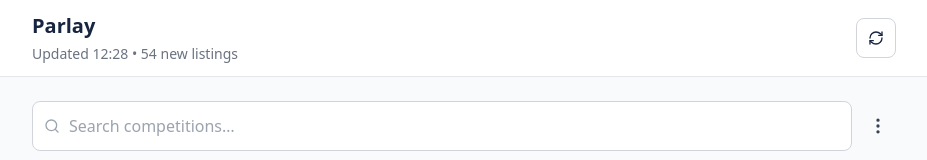
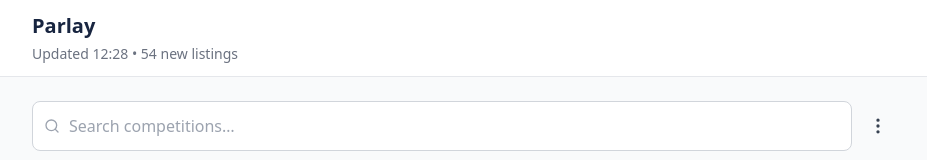
Before and after one commit to ahandofglory/comp-hunt-starter, a React (Vite) app: page / in a window 1280 px wide. Shown: the top 160 px of the page, without its empty margins (176-1103 px from the left). Built offline with nearby package versions, Linux system fonts and the light colour scheme.

Commit message:
Remove manual refresh UI

```diff
--- a/src/ui/App.tsx
+++ b/src/ui/App.tsx
@@ -4,7 +4,6 @@ import { Competition } from "../types";
 import { CompetitionCard } from "./CompetitionCard";
 import {
   MoreVertical,
-  RefreshCw,
   Search,
   Trash2,
   Upload,
@@ -26,7 +25,10 @@ type PersistState = {
   firstSeenAt: Record<string, string>; // id -> ISO
 };
 
-type IngestionSummary = { pulledAtIso?: string; totals?: { all?: number; bySource?: Record<string, number> } };
+type IngestionSummary = {
+  pulledAtIso?: string;
+  totals?: { all?: number; bySource?: Record<string, number> };
+};
 type StatusFilter = "all" | "submitted" | "not_submitted" | "saved";
 
 // ===== Storage / migration =====
@@ -39,8 +41,6 @@ function nowIso() {
 }
 
 function migrateFromOlder(parsed: any): PersistState {
-  // v2 shape: { version:2, flags, deleted }
-  // v1-ish shape: { statuses, deleted }
   const flags: Record<string, Flags> = {};
   const deleted: string[] = Array.isArray(parsed?.deleted) ? parsed.deleted : [];
   const firstSeenAt: Record<string, string> = {};
@@ -60,8 +60,6 @@ function migrateFromOlder(parsed: any): PersistState {
     }
   }
 
-// Do not manufacture firstSeenAt during migration.
-// It will be derived from feed createdAt on first load.
   return { version: 3, flags, deleted, firstSeenAt };
 }
 
@@ -70,7 +68,12 @@ function loadState(): PersistState {
   if (raw) {
     try {
       const parsed = JSON.parse(raw);
-      if (parsed?.version === 3 && parsed?.flags && parsed?.firstSeenAt && Array.isArray(parsed?.deleted)) {
+      if (
+        parsed?.version === 3 &&
+        parsed?.flags &&
+        parsed?.firstSeenAt &&
+        Array.isArray(parsed?.deleted)
+      ) {
         return parsed as PersistState;
       }
     } catch {}
@@ -140,7 +143,9 @@ export default function App() {
   const [persist, setPersist] = useState<PersistState>(() => loadState());
   useEffect(() => saveState(persist), [persist]);
 
-  const [lastSeenMs, setLastSeenMs] = useState<number>(() => Number(localStorage.getItem(LAST_SEEN_KEY) || 0));
+  const [lastSeenMs, setLastSeenMs] = useState<number>(() =>
+    Number(localStorage.getItem(LAST_SEEN_KEY) || 0)
+  );
   useEffect(() => {
     const id = window.setTimeout(() => {
       localStorage.setItem(LAST_SEEN_KEY, String(Date.now()));
@@ -151,8 +156,6 @@ export default function App() {
 
   const [feedItems, setFeedItems] = useState<Competition[]>([]);
   const [ingestion, setIngestion] = useState<IngestionSummary | null>(null);
-  const [feedError, setFeedError] = useState<string | null>(null);
-  const [isReloading, setIsReloading] = useState(false);
   const [localUpdated, setLocalUpdated] = useState<Date | null>(null);
 
   const [query, setQuery] = useState("");
@@ -176,9 +179,7 @@ export default function App() {
     return () => document.removeEventListener("mousedown", onDocClick);
   }, []);
 
-  async function loadFeeds(showSpinner = true) {
-    if (showSpinner) setIsReloading(true);
-    setFeedError(null);
+  async function loadFeeds() {
     try {
       const ts = Date.now();
 
@@ -223,15 +224,15 @@ export default function App() {
       } else {
         setIngestion(null);
       }
-    } catch {
-      setFeedError('Could not refresh data. If you’re local, run "npm run pull:feeds" or check the GitHub Action.');
-    } finally {
-      if (showSpinner) setIsReloading(false);
+    } catch (e) {
+      // Option A: no manual refresh UI, so do not show errors in the interface.
+      // Keep a console breadcrumb for debugging.
+      console.warn("Failed to load feed data", e);
     }
   }
 
   useEffect(() => {
-    loadFeeds(false);
+    loadFeeds();
   }, []);
 
   // Ensure firstSeenAt exists for every id we currently have
@@ -256,22 +257,19 @@ export default function App() {
             ? Date.parse(existingIso)
             : null;
 
-  // If missing, set firstSeenAt using createdAt when possible.
         if (!existingIso) {
-    next.firstSeenAt[item.id] = createdAtMs ? new Date(createdAtMs).toISOString() : nowIso();
+          next.firstSeenAt[item.id] = createdAtMs
+            ? new Date(createdAtMs).toISOString()
+            : nowIso();
           changed = true;
           continue;
         }
 
-  // Repair bad stored data:
-  // If firstSeenAt is much newer than createdAt, snap it back.
-  // This stops old "submitted" items from floating to the top.
         if (createdAtMs && existingMs && existingMs - createdAtMs > 2 * 24 * 60 * 60 * 1000) {
           next.firstSeenAt[item.id] = new Date(createdAtMs).toISOString();
           changed = true;
         }
       }
-
 
       return changed ? next : p;
     });
@@ -279,7 +277,10 @@ export default function App() {
 
   const q = (query || "").toLowerCase();
 
-  const sortedItems = useMemo(() => stableSort(feedItems, persist.firstSeenAt), [feedItems, persist.firstSeenAt]);
+  const sortedItems = useMemo(
+    () => stableSort(feedItems, persist.firstSeenAt),
+    [feedItems, persist.firstSeenAt]
+  );
 
   const preSourceItems = useMemo(() => {
     let items = sortedItems.filter((c) => !persist.deleted.includes(c.id));
@@ -410,7 +411,13 @@ export default function App() {
   const pulledTime = pulledIso ? formatTimeNZ(pulledIso) : "";
 
   const statusLabel = (s: StatusFilter) =>
-    s === "all" ? "All" : s === "submitted" ? "Submitted" : s === "not_submitted" ? "Not submitted" : "Saved";
+    s === "all"
+      ? "All"
+      : s === "submitted"
+      ? "Submitted"
+      : s === "not_submitted"
+      ? "Not submitted"
+      : "Saved";
 
   const pillBase = "px-4 h-12 inline-flex items-center gap-2 rounded-full border text-sm";
   const inactiveStroke = "border-[#e5e7eb] text-gray-800 bg-white";
@@ -428,16 +435,8 @@ export default function App() {
             </div>
           </div>
 
-          <button
-            className={cn(
-              "relative inline-flex items-center justify-center w-10 h-10 rounded-lg border",
-              "border-gray-300 bg-white hover:bg-gray-100"
-            )}
-            title="Reload data"
-            onClick={() => loadFeeds(true)}
-          >
-            <RefreshCw className={cn("h-4 w-4", isReloading && "animate-spin")} aria-hidden />
-          </button>
+          {/* Refresh button removed (Option A). */}
+          <div className="w-10 h-10" aria-hidden />
         </div>
       </header>
 
@@ -477,6 +476,7 @@ export default function App() {
                   <Rss className="h-4 w-4" />
                   Manage sources
                 </button>
+
                 <button
                   className="w-full px-3 py-2 rounded-md text-left hover:bg-gray-50 inline-flex items-center gap-2"
                   onClick={restoreDeleted}
@@ -494,6 +494,7 @@ export default function App() {
                   <Download className="h-4 w-4" />
                   Export data (JSON)
                 </button>
+
                 <button
                   className="w-full px-3 py-2 rounded-md text-left hover:bg-gray-50 inline-flex items-center gap-2"
                   onClick={triggerImport}
@@ -502,6 +503,7 @@ export default function App() {
                   <Upload className="h-4 w-4" />
                   Import data (JSON)
                 </button>
+
                 <input
                   ref={fileRef}
                   type="file"
@@ -590,8 +592,6 @@ export default function App() {
             )}
           </div>
         </div>
-
-        {feedError && <div className="text-sm text-red-600">{feedError}</div>}
       </div>
 
       <main className="container-narrow px-4 pb-16 space-y-3 md:space-y-4">
```
Lines whose indentation alone changed are shown as unchanged.
